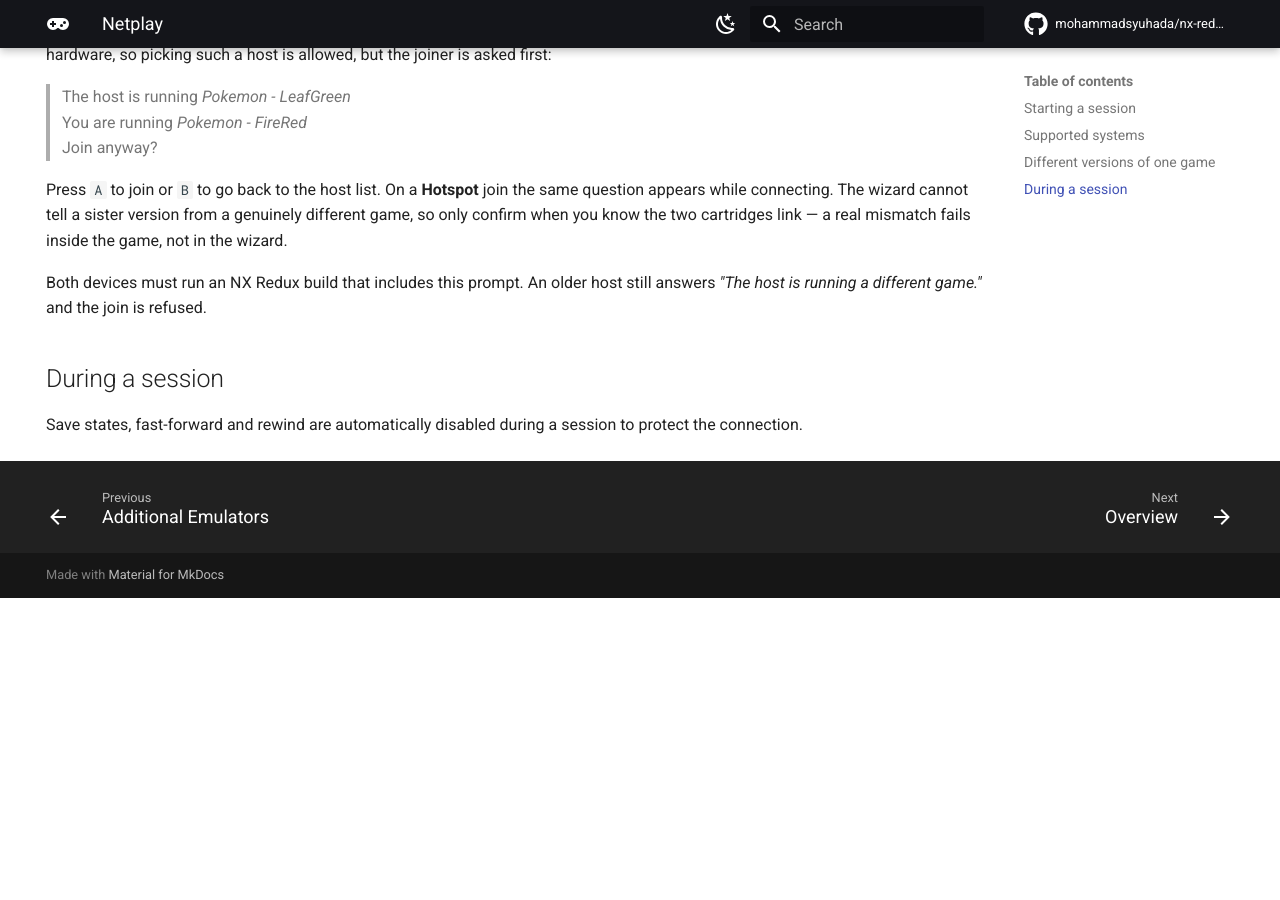
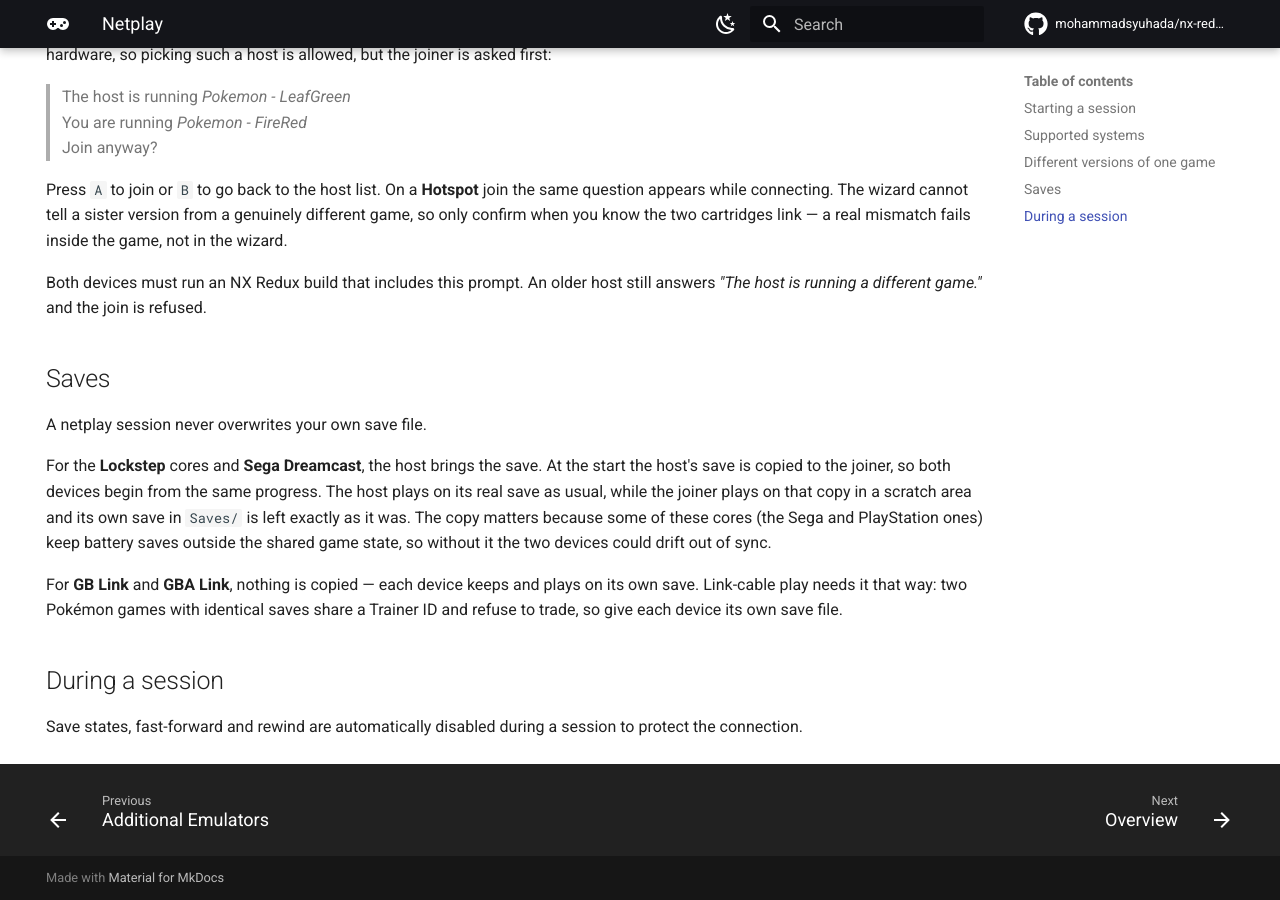
Before and after one commit to mohammadsyuhada/nx-redux-docs, an MkDocs documentation site: the page built from docs/netplay.md, in a window 1280 px wide and 900 px high, scrolled down 2682 px. Built offline with MkDocs 1.6.1 and Material for MkDocs 9.7.7, drawn with Linux system fonts in a browser that asks for light colours; comment, search, counter and statistics services are not loaded; before the commit the page ends 3280 px from its top, so only the background shows below that.

Commit message:
docs(netplay): explain that a session never overwrites your own save

```diff
--- a/docs/netplay.md
+++ b/docs/netplay.md
@@ -94,6 +94,23 @@
 host still answers *"The host is running a different game."* and the join is
 refused.
 
+## Saves
+
+A netplay session never overwrites your own save file.
+
+For the **Lockstep** cores and **Sega Dreamcast**, the host brings the save.
+At the start the host's save is copied to the joiner, so both devices begin
+from the same progress. The host plays on its real save as usual, while the
+joiner plays on that copy in a scratch area and its own save in `Saves/` is
+left exactly as it was. The copy matters because some of these cores (the Sega
+and PlayStation ones) keep battery saves outside the shared game state, so
+without it the two devices could drift out of sync.
+
+For **GB Link** and **GBA Link**, nothing is copied — each device keeps and
+plays on its own save. Link-cable play needs it that way: two Pokémon games
+with identical saves share a Trainer ID and refuse to trade, so give each
+device its own save file.
+
 ## During a session
 
 Save states, fast-forward and rewind are automatically disabled during a
```
